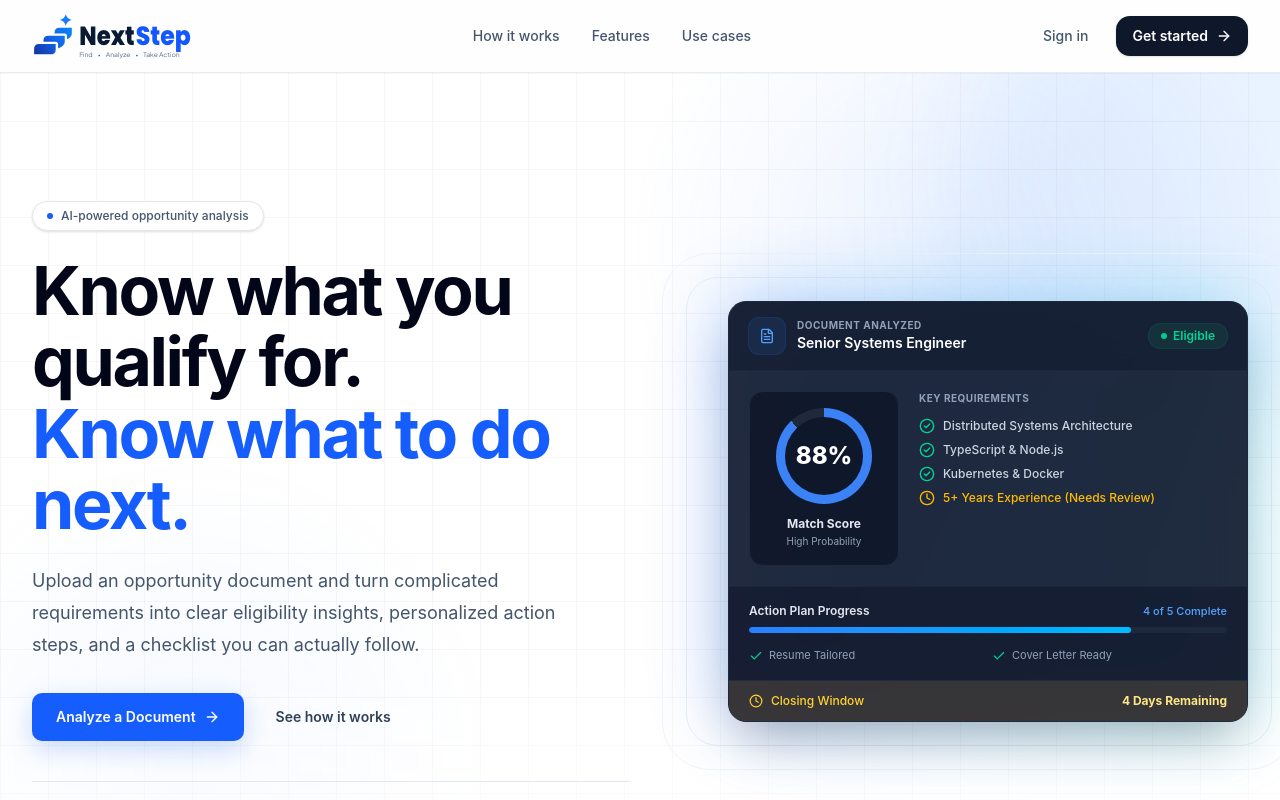
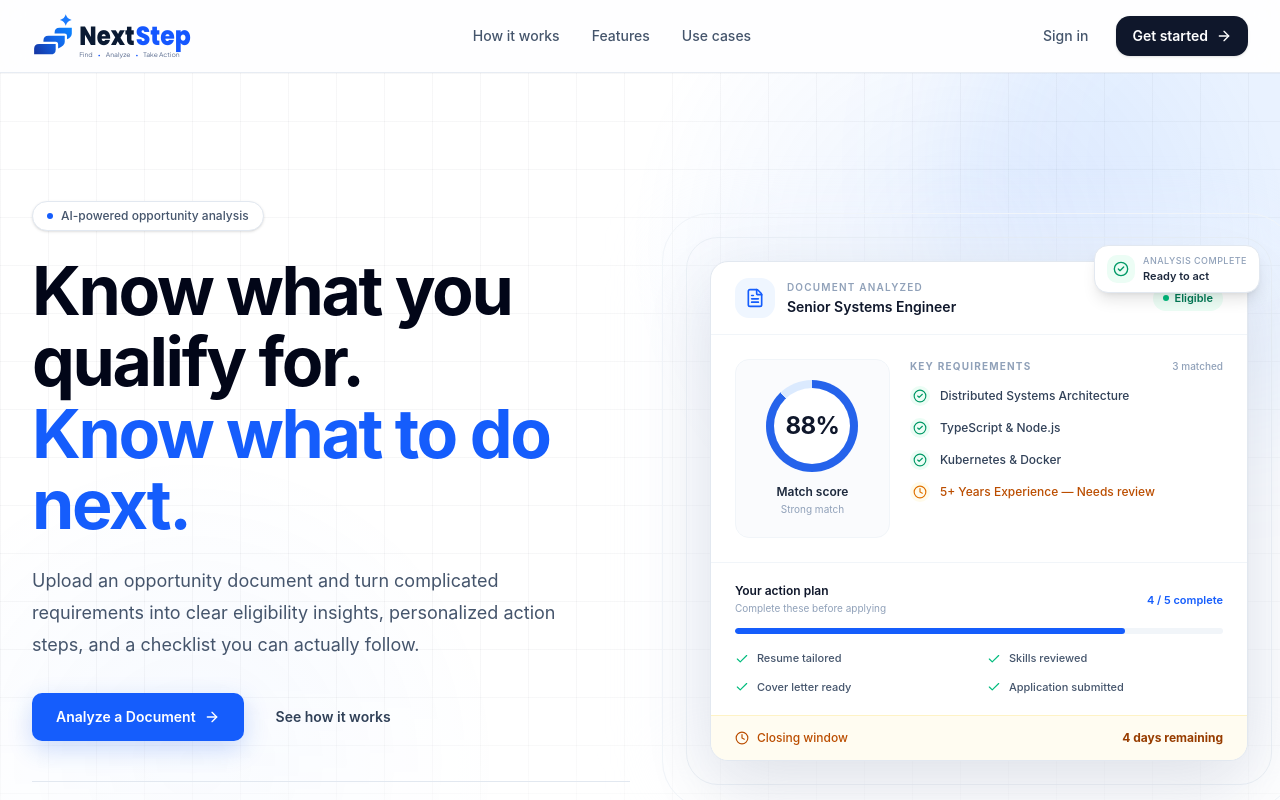
Before and after one commit to aderogbasamuel/nextstep, a Next.js app: page / in a window 1280 px wide. Shown: the top 800 px of the page. Built offline with nearby package versions, Linux system fonts and the light colour scheme.

Commit message:
refactor: enhance ProductPreview layout and styling for improved clarity and user engagement

```diff
--- a/app/page.tsx
+++ b/app/page.tsx
@@ -209,116 +209,183 @@ export function HeroSection() {
   );
 }
 function ProductPreview() {
+  const requirements = [
+    "Distributed Systems Architecture",
+    "TypeScript & Node.js",
+    "Kubernetes & Docker",
+  ];
+
   return (
-    <div className="relative mx-auto w-full max-w-[520px] lg:mr-0">
-      {/* Background Glow */}
-      <div className="absolute -inset-1 rounded-[32px] bg-gradient-to-r from-blue-600 to-cyan-500 opacity-30 blur-2xl transition duration-1000 group-hover:opacity-100" />
+    <div className="relative mx-auto w-full max-w-[540px] lg:mr-0">
+      {/* Subtle background shape */}
+      <div className="absolute -inset-5 rounded-[2rem] bg-blue-50/70 blur-2xl" />
 
-      {/* Main Glass Card */}
-      <div className="relative overflow-hidden rounded-2xl border border-slate-800 bg-slate-900/90 text-slate-100 shadow-2xl backdrop-blur-xl">
-        {/* Card Header */}
-        <div className="flex items-center justify-between border-b border-slate-800/80 px-5 py-4 bg-slate-900/50">
+      {/* Main Preview */}
+      <div className="relative overflow-hidden rounded-2xl border border-slate-200 bg-white text-slate-950 shadow-[0_24px_70px_rgba(15,23,42,0.10)]">
+        {/* Header */}
+        <div className="flex items-center justify-between border-b border-slate-100 px-5 py-4 sm:px-6">
           <div className="flex items-center gap-3">
-            <div className="grid size-9 place-items-center rounded-lg bg-blue-500/10 text-blue-400 ring-1 ring-blue-500/20">
-              <FileText className="size-4" />
+            <div className="grid size-10 place-items-center rounded-xl bg-blue-50 text-blue-600">
+              <FileText className="size-5" />
             </div>
+
             <div>
-              <p className="text-[10px] font-bold uppercase tracking-wider text-slate-400">
-                Document Analyzed
+              <p className="text-[10px] font-semibold uppercase tracking-[0.12em] text-slate-400">
+                Document analyzed
               </p>
-              <p className="text-sm font-semibold text-white">
+
+              <p className="mt-0.5 text-sm font-semibold text-slate-900">
                 Senior Systems Engineer
               </p>
             </div>
           </div>
-          <span className="inline-flex items-center gap-1.5 rounded-full bg-emerald-500/10 px-3 py-1 text-xs font-semibold text-emerald-400 ring-1 ring-emerald-500/20">
-            <span className="size-1.5 rounded-full bg-emerald-400 animate-pulse" />
+
+          <div className="flex items-center gap-1.5 rounded-full bg-emerald-50 px-2.5 py-1 text-[11px] font-semibold text-emerald-700">
+            <span className="size-1.5 rounded-full bg-emerald-500" />
             Eligible
-          </span>
+          </div>
         </div>
 
-        {/* Score & Requirements Section */}
-        <div className="grid gap-5 p-5 sm:grid-cols-[150px_1fr]">
-          <div className="flex flex-col items-center justify-center rounded-xl border border-slate-800 bg-slate-950/50 p-4 text-center">
+        {/* Main Analysis */}
+        <div className="grid gap-5 p-5 sm:grid-cols-[155px_1fr] sm:p-6">
+          {/* Match Score */}
+          <div className="flex flex-col items-center justify-center rounded-xl border border-slate-100 bg-slate-50/70 p-5">
             <div
-              className="relative grid size-24 place-items-center rounded-full"
+              className="relative grid size-[92px] place-items-center rounded-full"
               style={{
-                background: "conic-gradient(#3b82f6 0 88%, #1e293b 88% 100%)",
+                background:
+                  "conic-gradient(#2563eb 0 88%, #dbeafe 88% 100%)",
               }}
             >
-              <div className="grid size-[78px] place-items-center rounded-full bg-slate-900">
-                <span className="text-2xl font-extrabold text-white">88%</span>
+              <div className="grid size-[76px] place-items-center rounded-full bg-white">
+                <span className="text-2xl font-bold tracking-tight text-slate-900">
+                  88%
+                </span>
               </div>
             </div>
-            <p className="mt-3 text-xs font-bold text-slate-200">Match Score</p>
+
+            <p className="mt-3 text-xs font-semibold text-slate-800">
+              Match score
+            </p>
+
             <p className="mt-0.5 text-[10px] text-slate-400">
-              High Probability
+              Strong match
             </p>
           </div>
 
-          <div>
-            <p className="mb-3 text-[10px] font-bold uppercase tracking-wider text-slate-400">
-              Key Requirements
-            </p>
-            <div className="space-y-2">
-              {[
-                "Distributed Systems Architecture",
-                "TypeScript & Node.js",
-                "Kubernetes & Docker",
-              ].map((item) => (
+          {/* Requirements */}
+          <div className="min-w-0">
+            <div className="mb-3 flex items-center justify-between">
+              <p className="text-[10px] font-bold uppercase tracking-[0.12em] text-slate-400">
+                Key requirements
+              </p>
+
+              <span className="text-[10px] font-medium text-slate-400">
+                3 matched
+              </span>
+            </div>
+
+            <div className="space-y-3">
+              {requirements.map((item) => (
                 <div
                   key={item}
-                  className="flex items-center gap-2 text-xs font-medium text-slate-300"
+                  className="flex items-center gap-2.5 text-xs font-medium text-slate-700"
                 >
-                  <CheckCircle2 className="size-4 shrink-0 text-emerald-400" />
+                  <div className="grid size-5 shrink-0 place-items-center rounded-full bg-emerald-50">
+                    <CheckCircle2 className="size-3.5 text-emerald-600" />
+                  </div>
+
                   <span className="truncate">{item}</span>
                 </div>
               ))}
-              <div className="flex items-center gap-2 text-xs font-medium text-amber-400">
-                <Clock className="size-4 shrink-0" />
-                <span>5+ Years Experience (Needs Review)</span>
+
+              <div className="flex items-center gap-2.5 text-xs font-medium text-amber-700">
+                <div className="grid size-5 shrink-0 place-items-center rounded-full bg-amber-50">
+                  <Clock className="size-3.5 text-amber-600" />
+                </div>
+
+                <span className="truncate">
+                  5+ Years Experience — Needs review
+                </span>
               </div>
             </div>
           </div>
         </div>
 
-        {/* Action Plan Progress */}
-        <div className="border-t border-slate-800/80 bg-slate-950/30 px-5 py-4">
-          <div className="mb-2 flex items-center justify-between">
-            <p className="text-xs font-semibold text-slate-200">
-              Action Plan Progress
-            </p>
-            <span className="text-[11px] font-medium text-blue-400">
-              4 of 5 Complete
+        {/* Action Plan */}
+        <div className="border-t border-slate-100 px-5 py-5 sm:px-6">
+          <div className="mb-3 flex items-center justify-between">
+            <div>
+              <p className="text-xs font-semibold text-slate-900">
+                Your action plan
+              </p>
+
+              <p className="mt-0.5 text-[10px] text-slate-400">
+                Complete these before applying
+              </p>
+            </div>
+
+            <span className="text-[11px] font-semibold text-blue-600">
+              4 / 5 complete
             </span>
           </div>
-          <div className="h-1.5 w-full overflow-hidden rounded-full bg-slate-800">
-            <div className="h-full w-4/5 rounded-full bg-gradient-to-r from-blue-500 to-sky-400" />
+
+          {/* Progress */}
+          <div className="h-1.5 w-full overflow-hidden rounded-full bg-slate-100">
+            <div className="h-full w-4/5 rounded-full bg-blue-600" />
           </div>
-          <div className="mt-3.5 grid grid-cols-2 gap-2 text-[11px] text-slate-400">
-            <span className="flex items-center gap-1.5">
-              <Check className="size-3.5 text-emerald-400" /> Resume Tailored
-            </span>
-            <span className="flex items-center gap-1.5">
-              <Check className="size-3.5 text-emerald-400" /> Cover Letter Ready
-            </span>
+
+          {/* Checklist */}
+          <div className="mt-4 grid grid-cols-2 gap-x-4 gap-y-3">
+            {[
+              "Resume tailored",
+              "Skills reviewed",
+              "Cover letter ready",
+              "Application submitted",
+            ].map((item) => (
+              <div
+                key={item}
+                className="flex items-center gap-2 text-[11px] font-medium text-slate-600"
+              >
+                <Check className="size-3.5 shrink-0 text-emerald-500" />
+                <span>{item}</span>
+              </div>
+            ))}
           </div>
         </div>
 
-        {/* Deadline Footer */}
-        <div className="flex items-center justify-between border-t border-slate-800/80 bg-amber-500/10 px-5 py-3">
-          <span className="flex items-center gap-2 text-xs font-medium text-amber-300">
+        {/* Deadline */}
+        <div className="flex items-center justify-between border-t border-amber-100 bg-amber-50/70 px-5 py-3.5 sm:px-6">
+          <div className="flex items-center gap-2 text-xs font-medium text-amber-700">
             <Clock className="size-3.5" />
-            Closing Window
+            Closing window
+          </div>
+
+          <span className="text-xs font-bold text-amber-800">
+            4 days remaining
           </span>
-          <span className="text-xs font-bold text-amber-200">
-            4 Days Remaining
-          </span>
+        </div>
+      </div>
+
+      {/* Small floating status */}
+      <div className="absolute -right-3 -top-4 hidden items-center gap-2 rounded-xl border border-slate-200 bg-white px-3 py-2 shadow-lg sm:flex">
+        <div className="grid size-7 place-items-center rounded-lg bg-emerald-50">
+          <CheckCircle2 className="size-4 text-emerald-600" />
+        </div>
+
+        <div>
+          <p className="text-[9px] font-medium uppercase tracking-wider text-slate-400">
+            Analysis complete
+          </p>
+          <p className="text-[11px] font-semibold text-slate-800">
+            Ready to act
+          </p>
         </div>
       </div>
     </div>
   );
 }
+
 
 export default function Page() {
   const [mobileOpen, setMobileOpen] = useState(false);
```
